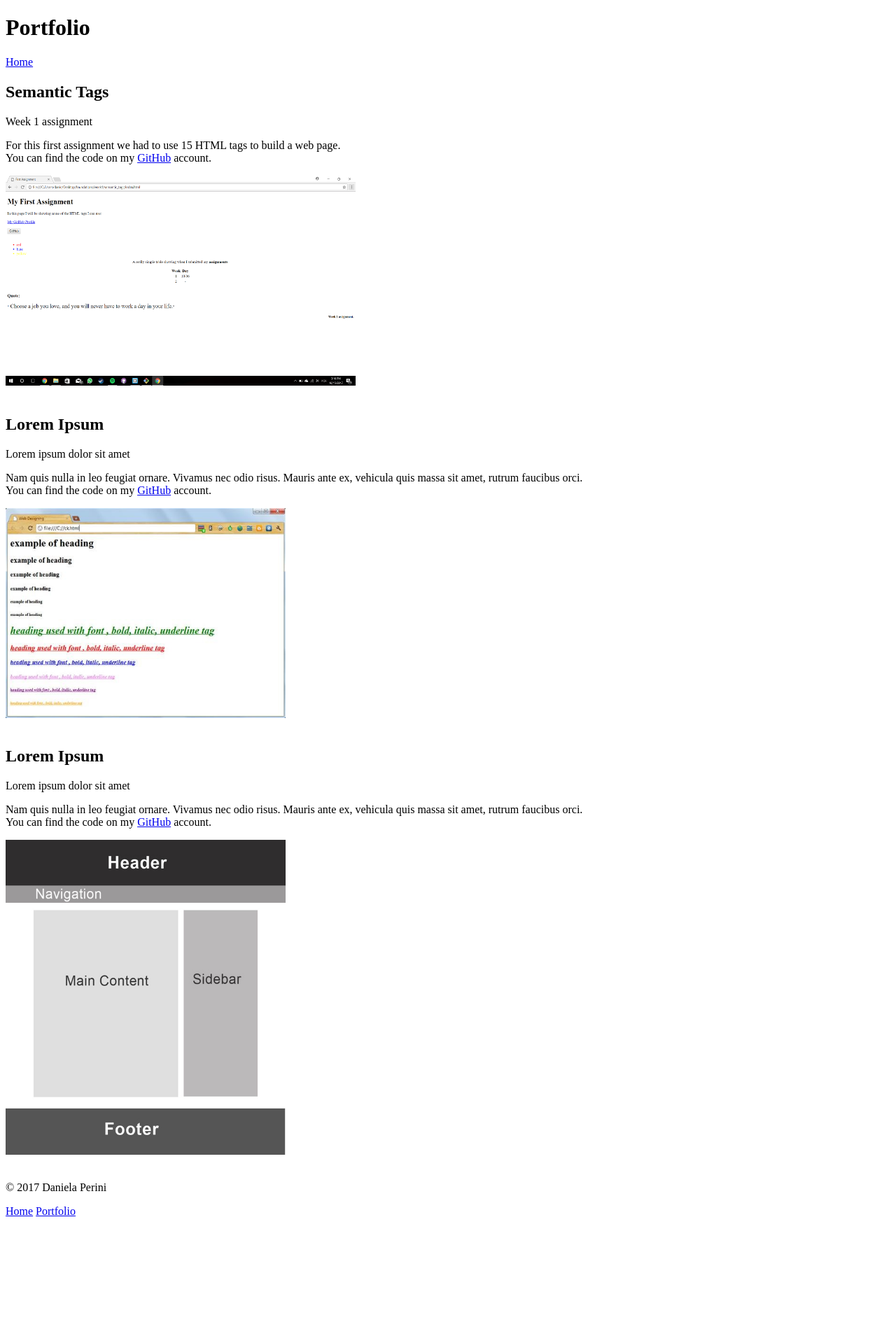
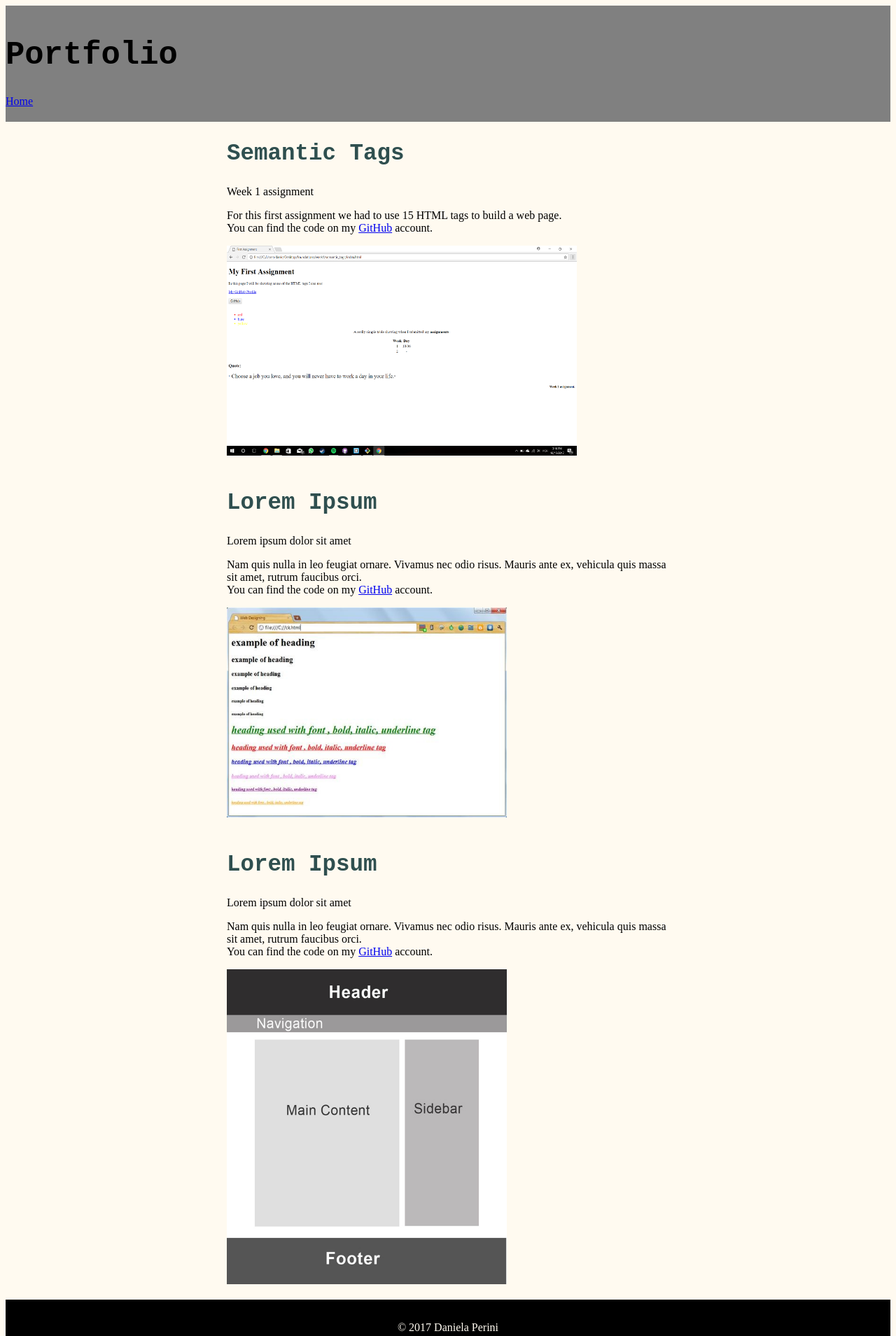
Before and after one commit to DanielaPerini/portfolio, a plain HTML site: page projects.html in a window 1280 px wide. Shown: the top 1909 px of the page at 70% size. Before the commit the page ends 1748 px from the top, so only its background shows below. Drawn offline with Linux system fonts and the light colour scheme.

Commit message:
First styles

```diff
--- a/projects.html
+++ b/projects.html
@@ -3,13 +3,14 @@
   <head>
     <meta charset="utf-8">
     <title>My Portfolio</title>
+    <link rel="stylesheet" type="text/css" href="styles/first-stylesheet.css">
   </head>
   <body>
 
     <header>
       <h1>Portfolio</h1>
       <nav>
-        <a href="/index.html" target="_blank">Home</a>
+        <a href="index.html" target="_blank">Home</a>
       </nav>
     </header>
 
@@ -46,8 +47,8 @@
     <footer>
       <p>&copy; 2017  Daniela Perini</p>
       <nav>
-        <a href="/index.html">Home</a>
-        <a href="/projects.html">Portfolio</a>
+        <a href="index.html">Home</a>
+        <a href="projects.html">Portfolio</a>
       </nav>
     </footer>
 
--- /dev/null
+++ b/styles/first-stylesheet.css
@@ -0,0 +1,96 @@
+h1 {
+  font-family: monospace;
+  color: black;
+  font-size: 3.5em;
+}
+
+h2 {
+  font-family: monospace;
+  color: darkslategrey;
+  font-size: 2.5em;
+}
+
+h3 {
+  font-family: monospace;
+  color: dimgrey;
+  font-size: 2em;
+}
+
+h4 {
+  font-family: monospace;
+  color: dimgrey;
+  font-size: 1.5em;
+}
+
+h5 {
+  font-family: monospace;
+  color: dimgrey;
+  font-size: 1em;
+}
+
+
+p {
+  text-align: left;
+  font-size: 1em;
+}
+
+
+article {
+  width: 50%;
+  margin: auto;
+}
+
+
+nav {
+  font-size: 1em;
+
+}
+
+nav:hover{
+  font-size: 1.3em;
+}
+
+
+img{
+  width: 80%
+  height:auto;
+}
+
+
+img:hover {
+  width: 85%;
+  height: auto;
+}
+
+
+header {
+  width: 100%;
+  height: 100%;
+  margin: auto;
+  background-color: grey;
+  padding-top: 15px;
+  padding-bottom: 20px;
+}
+
+
+body {
+  background-color: floralwhite;
+}
+
+
+
+footer{
+  width: 100%;
+  height: auto;
+  text-align: center;
+  color: white;
+  background-color: black;
+  padding-top: 15px;
+  padding-bottom: 15px;
+
+}
+
+footer p{
+  text-align: center;
+  color: floralwhite;
+}
```
Also changed, not shown: index.html (+5 -4 lines).
